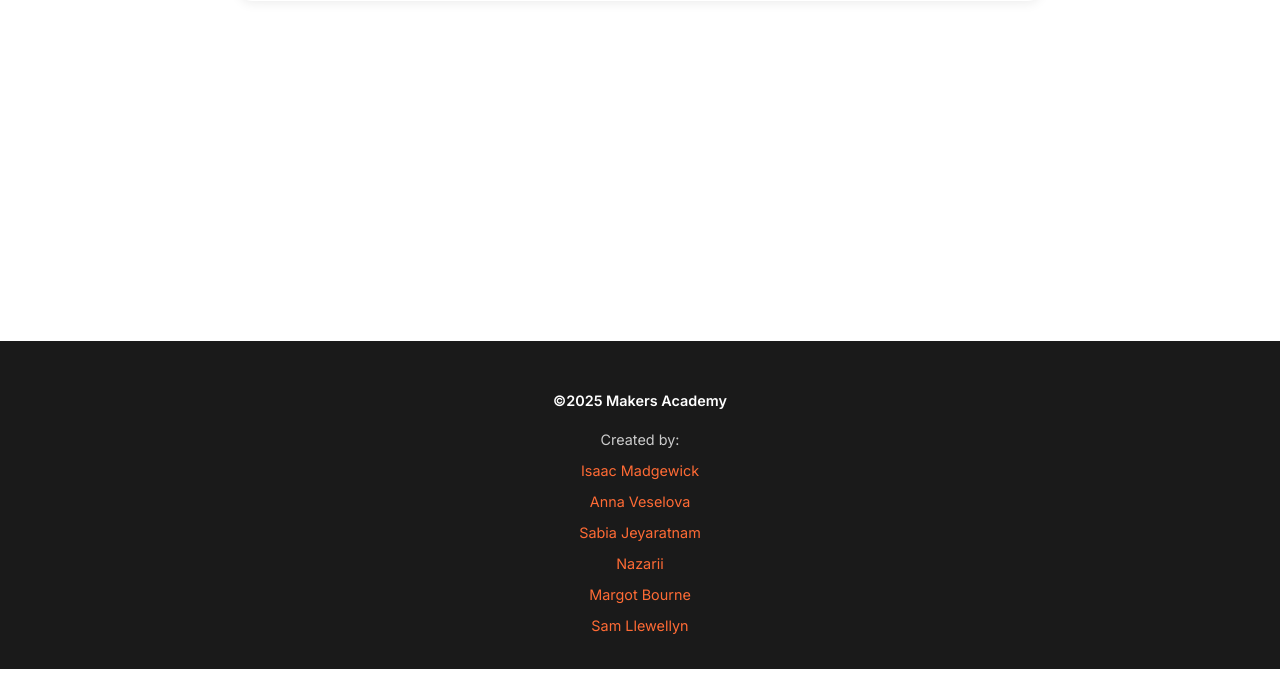
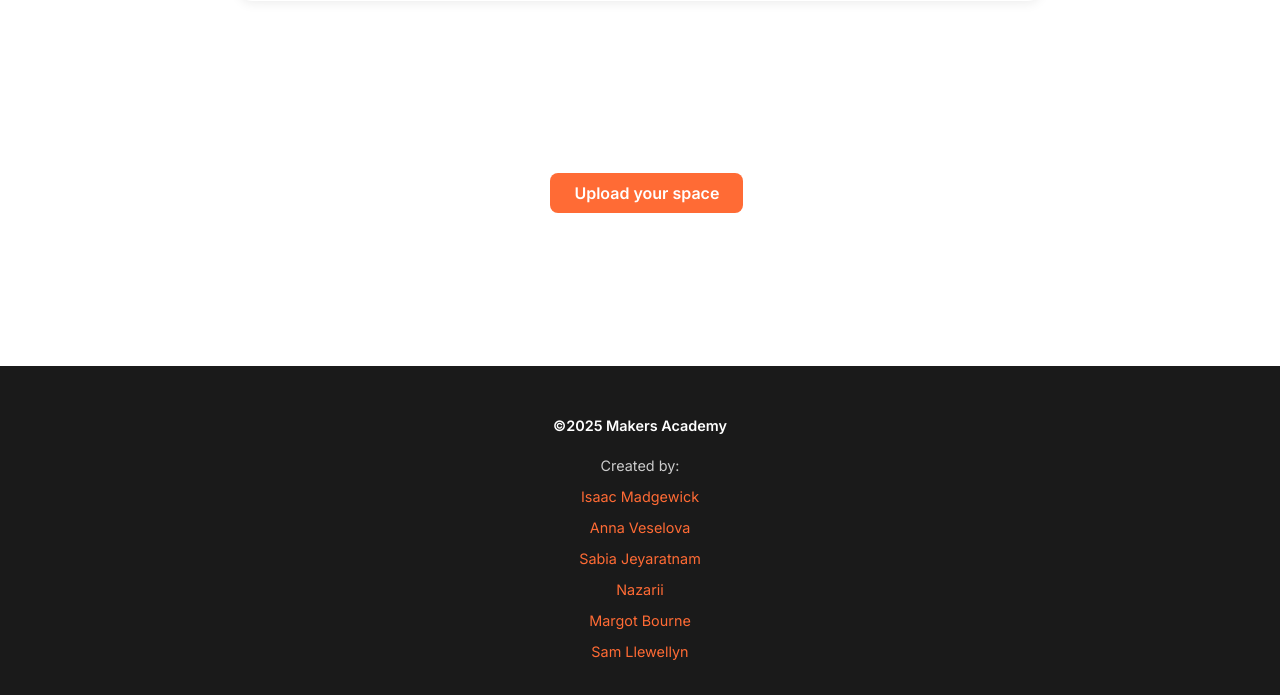
Before and after one commit to foundations-a-ep1-madeleine/makersbnb-python-seed, a Python web app: template templates/spaces.html in a window 1280 px wide. Shown: the part 397-1092 px from the top of the page. Before the commit the page ends 1066 px from the top, so only its background shows below. Run offline with Jinja, Linux system fonts and the light colour scheme; the template is opened without the code that fills it, so the values that code supplies are empty.

Commit message:
Frontend bs

```diff
--- a/static/styles/style.css
+++ b/static/styles/style.css
@@ -496,6 +496,23 @@ body {
     flex-wrap: wrap;
 }
 
+.enter-space {
+    padding: 10px 24px;
+    background: #FF6B35;
+    color: white;
+    border: none;
+    border-radius: 8px;
+    font-size: 1rem;
+    font-weight: 600;
+    cursor: pointer;
+    transition: all 0.2s ease;
+    height: 42px;
+    position: relative;
+    left: 43%;
+    top: -20%;
+    text-decoration: none;
+}
+
 .filter-field {
     display: flex;
     flex-direction: column;
--- a/templates/spaces.html
+++ b/templates/spaces.html
@@ -61,6 +61,9 @@
         </form>
       </header>
 
+
+      <a href="/create-space" class="enter-space">Upload your space</a>
+
       <div class="spaces-grid">
         {% for space in spaces %}
         <a href="/spaces/{{ space.id }}" class="space-card-link">
```
